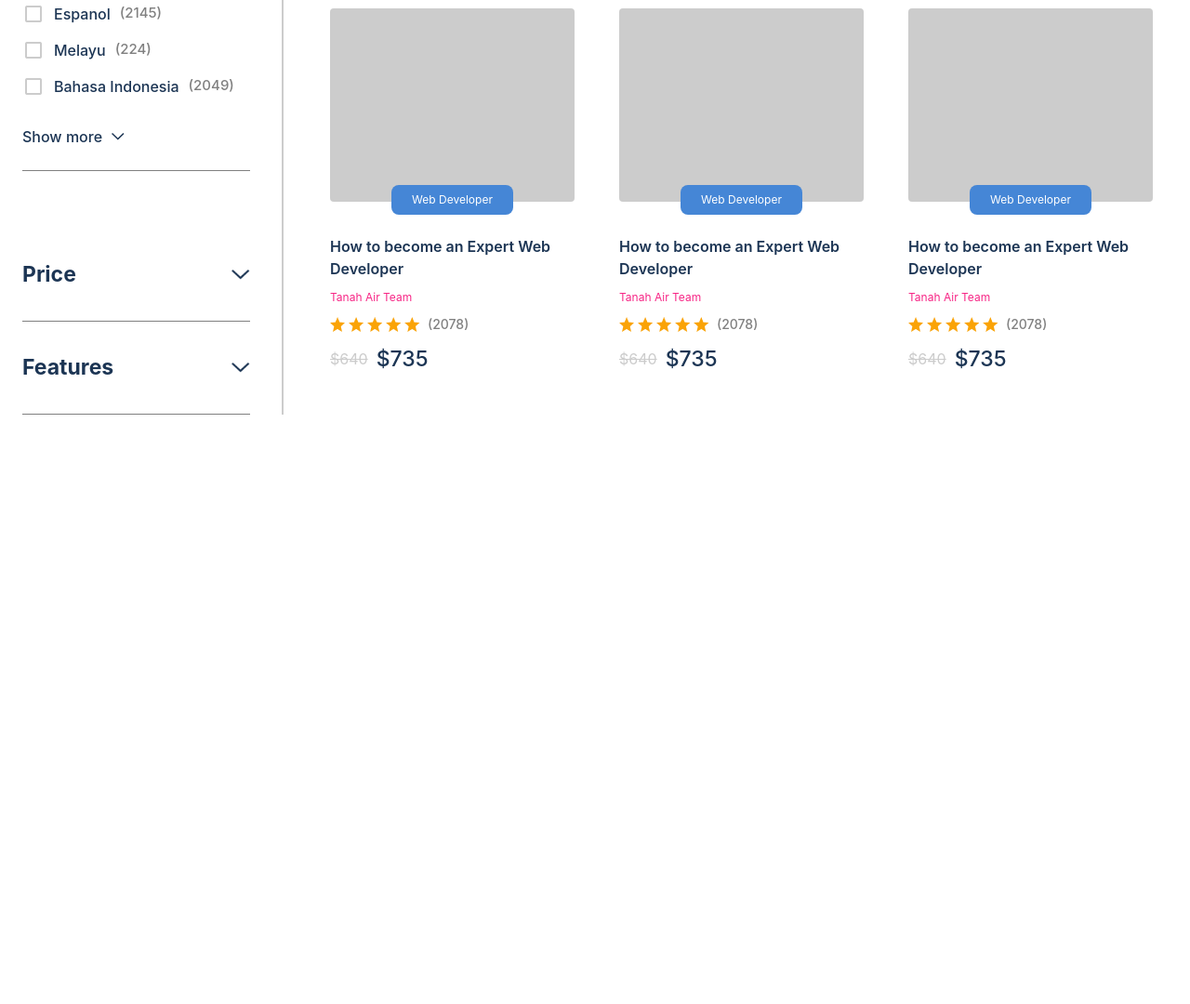
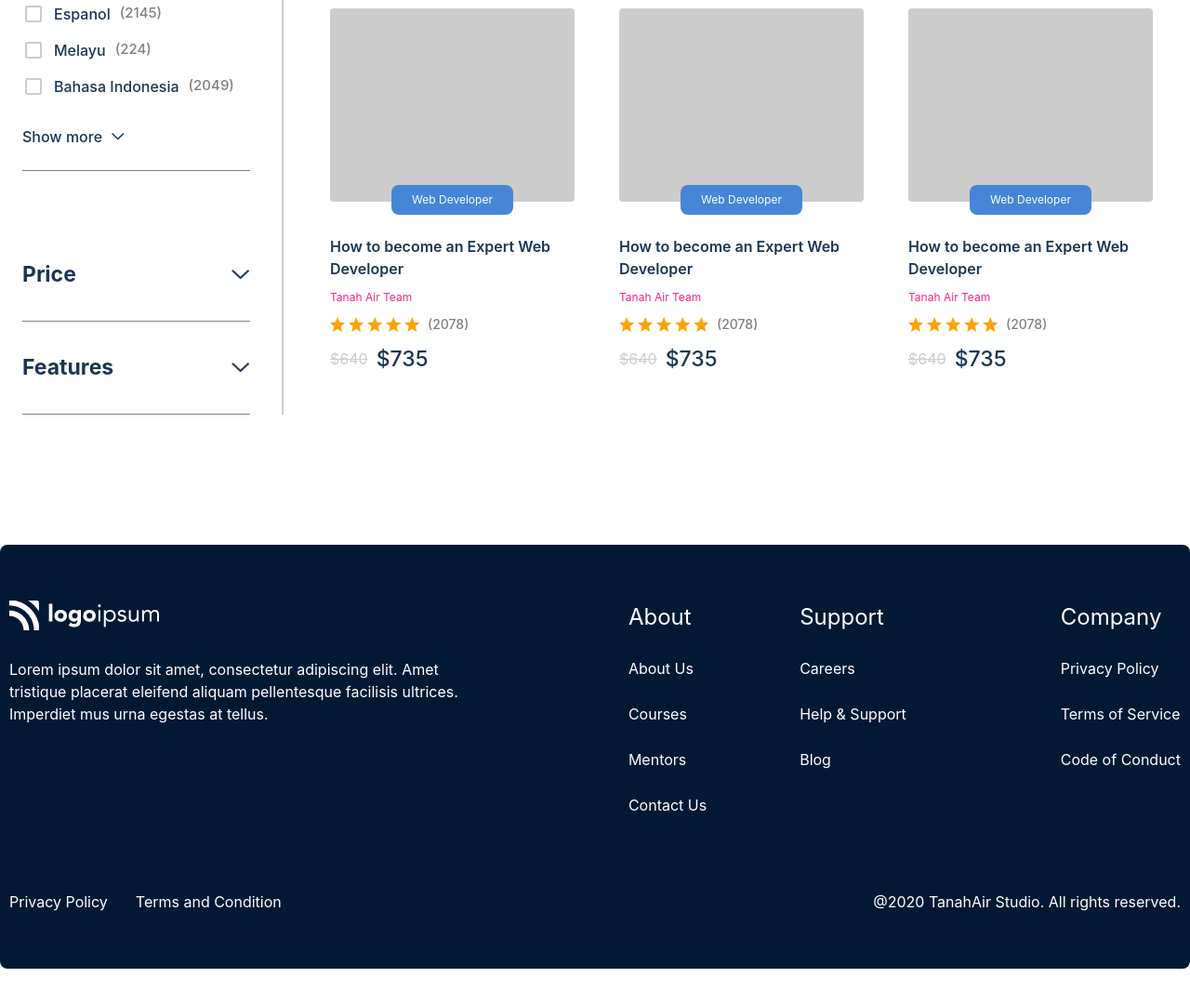
Before and after one commit to ramaz1k/group-work, a website: page src/Alimuhammad.html in a window 1280 px wide. Shown: the part 3946-5026 px from the top of the page at 93% size. Before the commit the page ends 4392 px from the top, so only its background shows below. Drawn offline with nearby package versions, Linux system fonts and the light colour scheme; files that its build step writes are made by us from their sources.

Commit message:
I improved footer

```diff
--- a/src/Alimuhammad.html
+++ b/src/Alimuhammad.html
@@ -828,6 +828,45 @@
         </div>
     </section>
 
+    <footer
+        class="w-full p-5 lg:max-w-[1360px] lg:px-[60px] py-[40px] h-auto rounded-[8px] m-auto mt-[140px] bg-[#021934] text-white flex flex-col items-center justify-between gap-[40px] mb-[50px]">
+        <div
+            class="w-full p-5 lg:w-[1300px] flex flex-col gap-[40px] lg:flex-row justify-between items-center lg:items-start">
+            <div class="flex flex-col gap-[30px] lg:w-[500px] text-center lg:text-start items-center lg:items-start">
+                <img class="w-[161px] h-[32px]" src="../Images/Logo (22).png" alt="">
+                <p>Lorem ipsum dolor sit amet, consectetur adipiscing elit. Amet tristique placerat eleifend aliquam
+                    pellentesque facilisis ultrices. Imperdiet mus urna egestas at tellus. </p>
+            </div>
+            <div class="flex gap-[100px]">
+                <nav class="flex flex-col gap-[25px] text-center lg:text-start">
+                    <h3 class="text-[24px]">About</h3>
+                    <p>About Us</p>
+                    <p>Courses</p>
+                    <p>Mentors</p>
+                    <p>Contact Us</p>
+                </nav>
+                <nav class="flex flex-col gap-[25px] text-center lg:text-start">
+                    <h3 class="text-[24px]">Support</h3>
+                    <p>Careers</p>
+                    <p>Help & Support</p>
+                    <p>Blog</p>
+                </nav>
+            </div>
+            <nav class="flex flex-col gap-[25px] text-center lg:text-start">
+                <h3 class="text-[24px]">Company</h3>
+                <p>Privacy Policy</p>
+                <p>Terms of Service</p>
+                <p>Code of Conduct</p>
+            </nav>
+        </div>
+        <div class="w-full gap-[30px] p-5 lg:w-[1300px] flex flex-col lg:flex-row justify-between items-center">
+            <div class="flex gap-[30px]">
+                <p>Privacy Policy</p>
+                <p>Terms and Condition</p>
+            </div>
+            <p>@2020 TanahAir Studio. All rights reserved.</p>
+        </div>
+    </footer>
 </body>
 
 </html>
```
